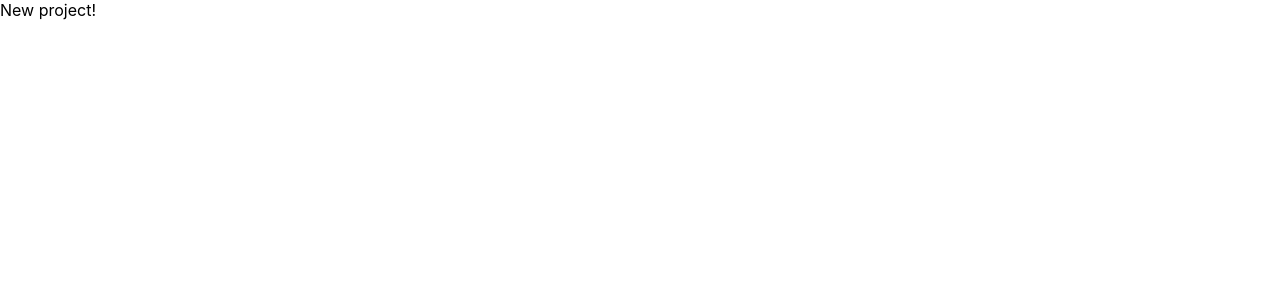
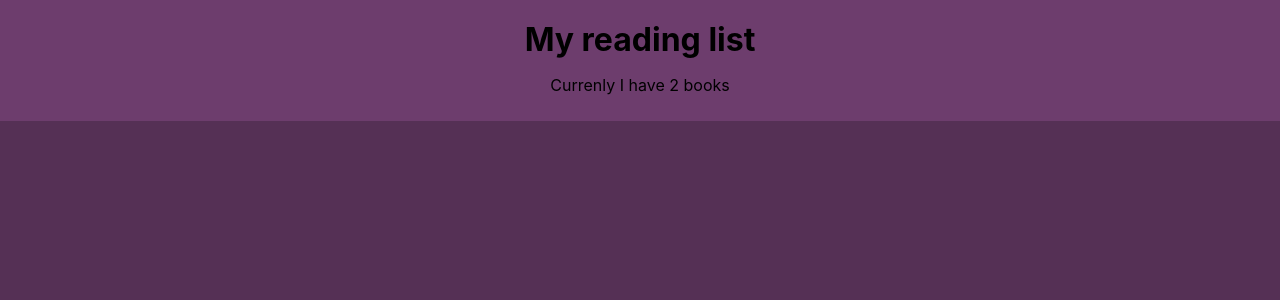
Before and after one commit to lukasz-klekner/book_list_context, a React (Create React App) app: page / in a window 1280 px wide. Shown: the top 300 px of the page. Built offline with nearby package versions, Linux system fonts and the light colour scheme.

Commit message:
implements Navbar and consumes context

```diff
--- a/src/App.js
+++ b/src/App.js
@@ -1,9 +1,10 @@
+import Navbar from './components/Navbar'
 import BookContextProvider from './context/BookContext'
 
 const App = () => {
   return (
     <BookContextProvider>
-      <div className='App'>New project!</div>
+      <Navbar />
     </BookContextProvider>
   )
 }
--- /dev/null
+++ b/src/components/Navbar.js
@@ -0,0 +1,15 @@
+import { useContext } from 'react'
+import { BookContext } from '../context/BookContext'
+
+const Navbar = () => {
+  const { books } = useContext(BookContext)
+
+  return (
+    <div className='navbar'>
+      <h1>My reading list</h1>
+      <p>Currenly I have {books.length} books</p>
+    </div>
+  )
+}
+
+export default Navbar
--- a/src/index.css
+++ b/src/index.css
@@ -5,9 +5,20 @@
     sans-serif;
   -webkit-font-smoothing: antialiased;
   -moz-osx-font-smoothing: grayscale;
+  background: #553055;
 }
-
-code {
-  font-family: source-code-pro, Menlo, Monaco, Consolas, 'Courier New',
-    monospace;
+.App {
+  background: #4c2a4c;
+  margin: 20px auto;
+  width: 90%;
+  max-width: 700px;
+  color: #eee;
 }
+.navbar {
+  padding: 10px 20px;
+  text-align: center;
+  background: #6d3d6d;
+}
+.navbar h1 {
+  margin: 10px 0;
+}
```
